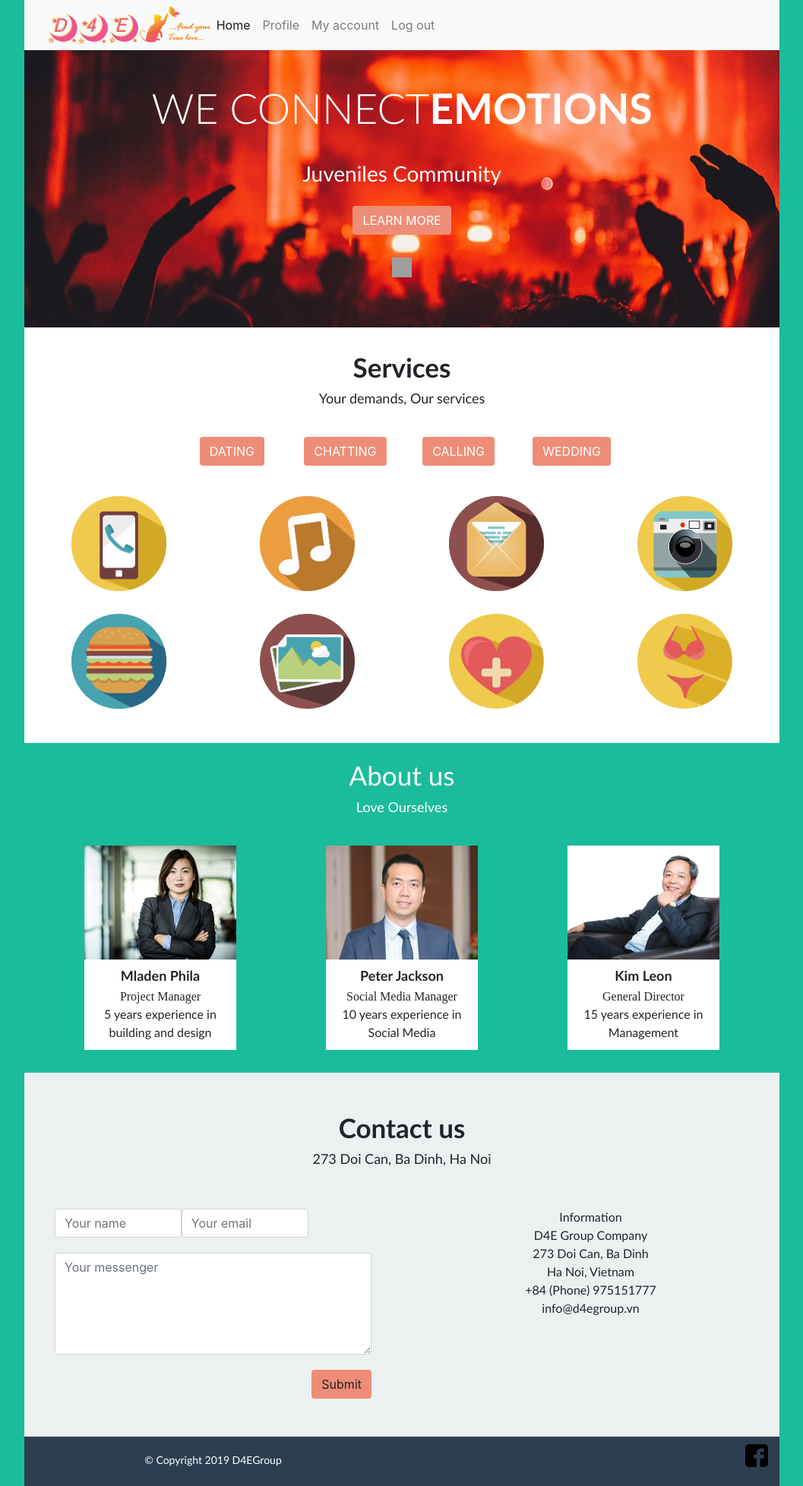
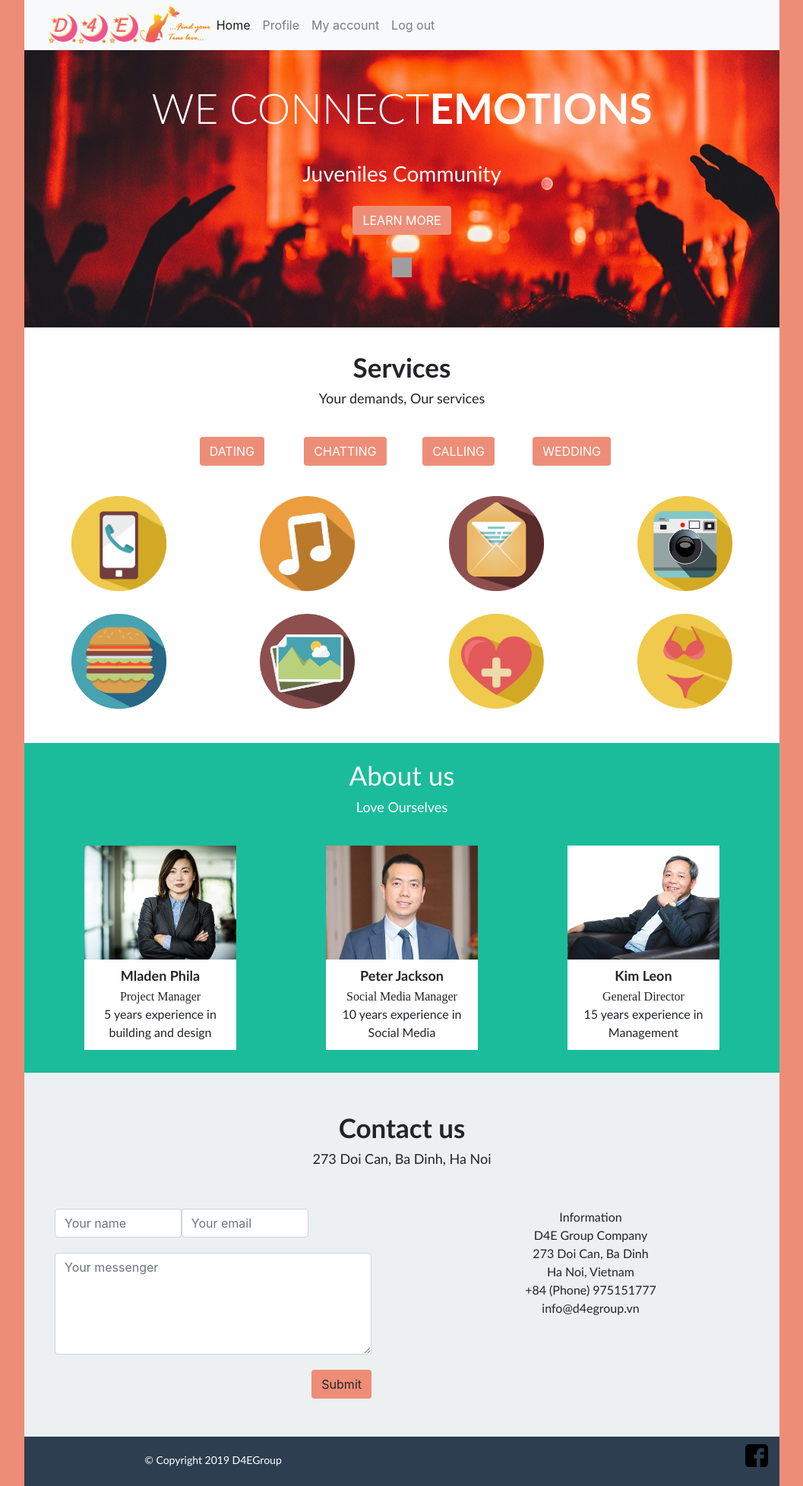
Before and after one commit to PhongNH90/flask-webapp, a Flask app: template templates/index.html in a window 1280 px wide. Shown: the whole page at 76% size, without its empty margins (111-1168 px from the left). Run offline with Flask 2, Linux system fonts and the light colour scheme; the template is opened without the code that fills it, so the values that code supplies are empty; some web fonts are replaced; grey boxes are pictures that could not be loaded.

Commit message:
initial commit

```diff
--- a/static/css/index.css
+++ b/static/css/index.css
@@ -36,7 +36,7 @@ a{text-decoration: none}
 .white{color: white}
 
 body{
-    background: #1bbc9b;
+    background: #EE8D77;
     text-align: center;
 }
 
```
